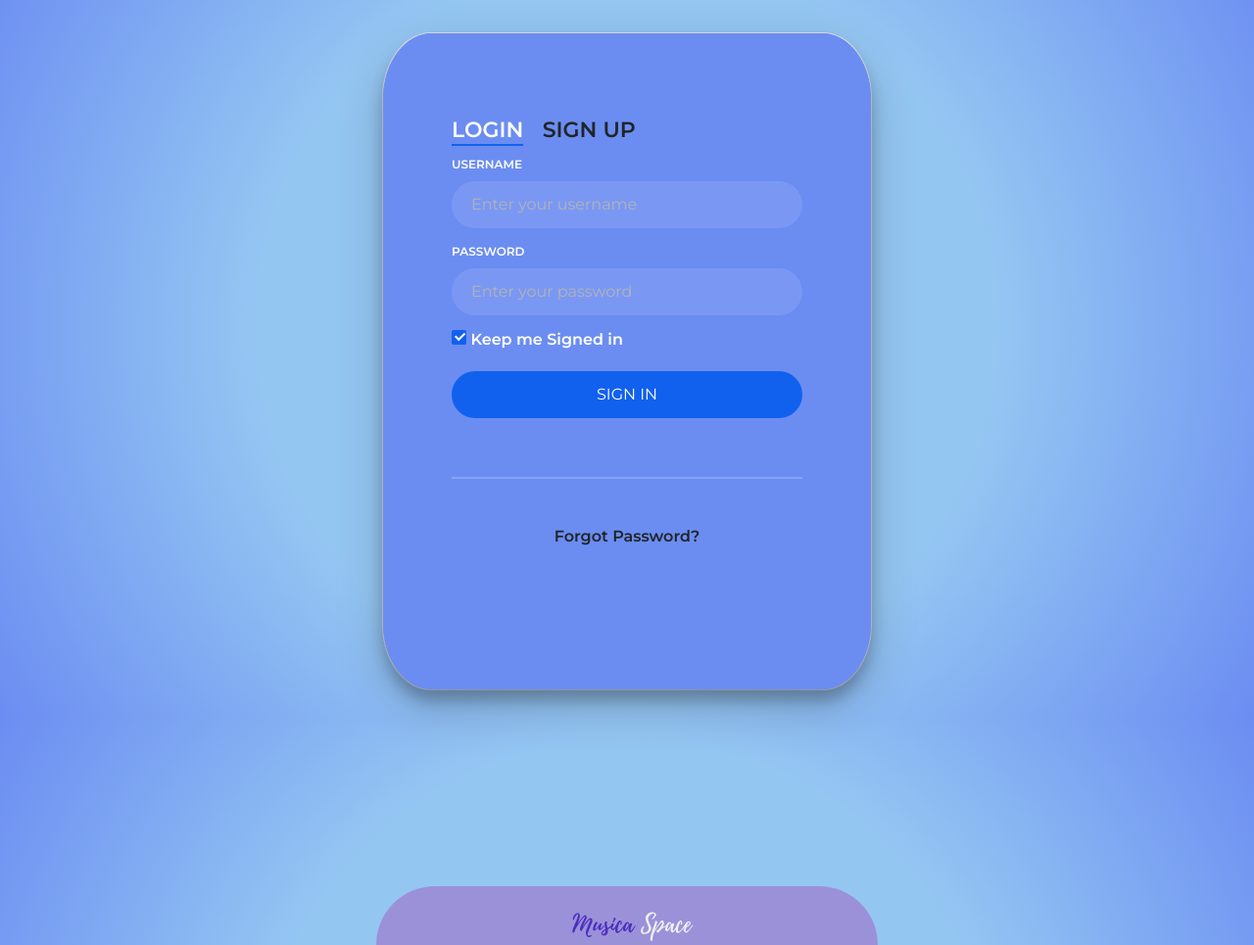
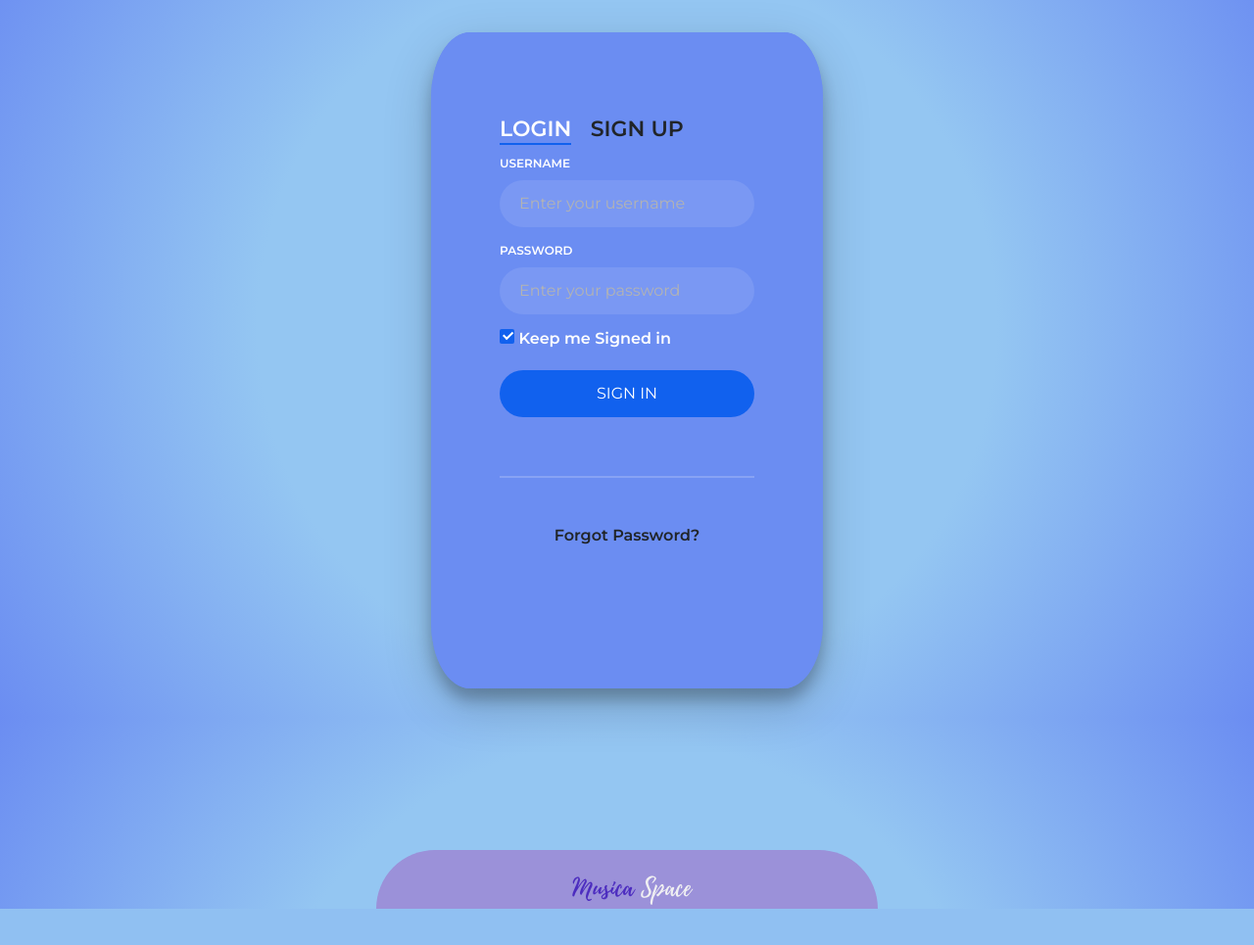
Before and after one commit to Thetuanphan/PhatTrienUngDungWeb-Trangwebnghenhac, a PHP site: page /Music-Media-Website/musica_space/login.html in a window 1280 px wide. Shown: the part 67-1032 px from the top of the page at 98% size. After the commit the page ends 995 px from the top, so only its background shows below. Run offline with PHP 8.4, Linux system fonts and the light colour scheme.

Commit message:
update_css

```diff
--- a/musica_space/css/footer.css
+++ b/musica_space/css/footer.css
@@ -4,7 +4,7 @@
 	bottom: 0px;
 	border-radius: 65px 65px 0px 0px;
 	max-width: 40%;
-	margin: 100px auto auto auto;
+	margin: 65px auto auto auto;
 }
 
 .footer-widget {
--- a/musica_space/css/login.css
+++ b/musica_space/css/login.css
@@ -9,7 +9,7 @@ background: radial-gradient(circle, rgba(148,198,242,1) 50%, rgba(107,141,242,1)
 .login-box {
     width: 100%;
     margin: auto;
-    max-width: 525px;
+    max-width: 80%;
     min-height: 670px;
     position: relative;
     background-color: #6B8DF2;
@@ -198,6 +198,8 @@ a {
     width: 500px;
     left: 100px;
     border-radius: 10%;
+    border: none !important;
+    background-color: transparent;
 }
 
 ::placeholder {
--- a/musica_space/css/style.css
+++ b/musica_space/css/style.css
@@ -1013,6 +1013,10 @@ Category page
 	transition: 0.5s;
 }
 
+.single-container{
+	padding-top: 50px;
+}
+
 .single-container audio{
 	width: 100%;
 }
```
